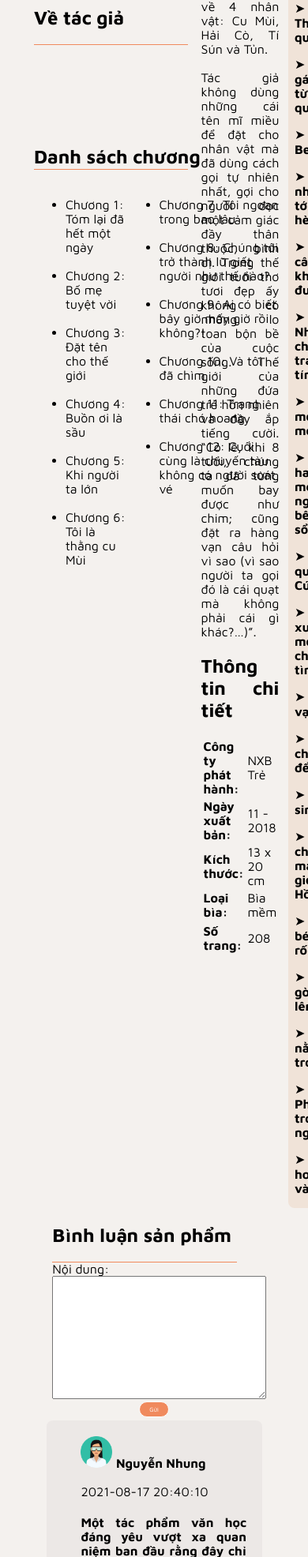
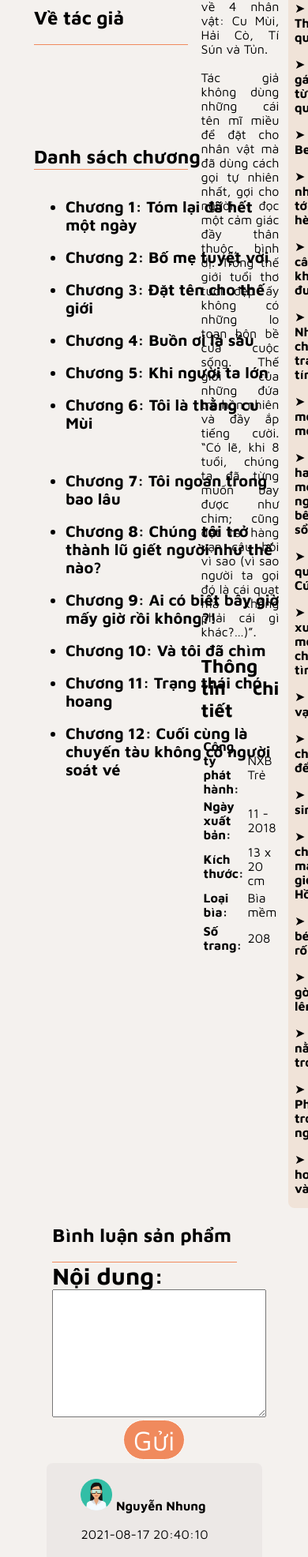
Before and after one commit to tranthehuuphuc/Bookhub, a PHP site: the page made by thao luan va chi tiet.html in a window 390 px wide; the page is wider, and only the part inside the window is pictured. Shown: the part 698-2670 px from the top of that part at 79% size. Run offline with PHP 8.4, Linux system fonts and the light colour scheme; some libraries are stand-ins or nearby versions.

Commit message:
update style.css
update page thao luan va chi tiet sach (mobile)

```diff
--- a/style.css
+++ b/style.css
@@ -425,3 +425,48 @@
     flex-direction: column;
   }
 }
+
+/* media trang thao luan va chi tiet sach */
+@media (max-width: 900px) {
+  .story-detail__list-chapter .row {
+    flex-direction: column;
+  }
+
+  .story-detail__list-chapter .row li {
+    font-size: 20px;
+    font-weight: bold;
+  }
+
+  #list-book .promotionnav {
+    justify-content: space-between;
+    flex-wrap: wrap;
+  }
+
+  #list-book h2 {
+    text-align: center;
+  }
+
+  #list-book .promotionnav-item {
+    margin-left: 2.5vw;
+    margin-bottom: 3vw;
+    width: 150px;
+  }
+
+  #list-book .promotion-image {
+    width: 150px;
+  }
+
+  .customer-reviews label {
+    font-size: 30px;
+    font-weight: bold;
+  }
+
+  .customer-reviews textarea {
+    width: 75vw;
+    height: 40vw;
+  }
+
+  .customer-reviews button {
+    font-size: 35px;
+  }
+}
```
